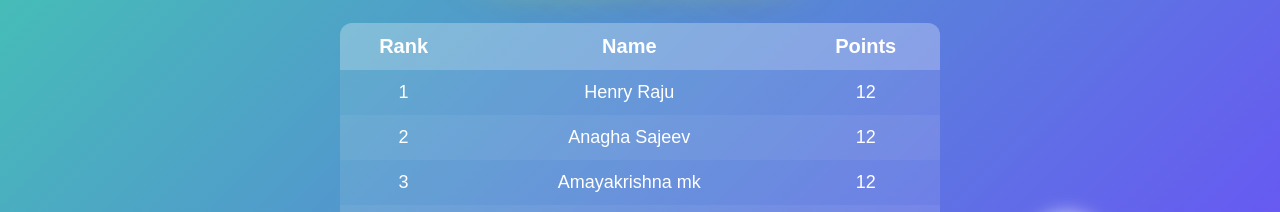
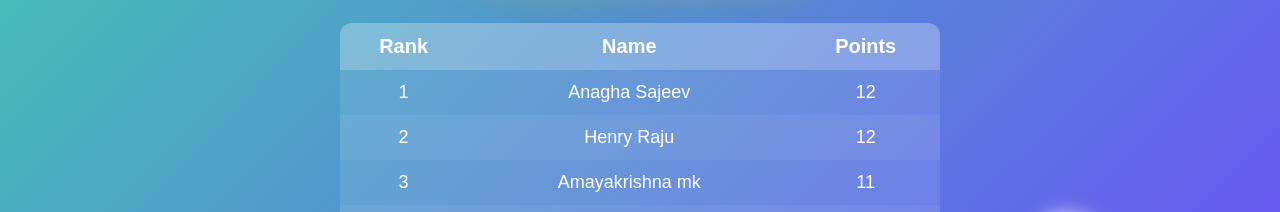
Before and after one commit to Abishekvarghese/Lets_Quizz, a plain HTML site: page index.html in a window 1280 px wide. Shown: the part 300-512 px from the top of the page. Drawn offline with Linux system fonts and the light colour scheme.

Commit message:
Update index.html
updated leaderboard

```diff
--- a/index.html
+++ b/index.html
@@ -143,9 +143,9 @@
       </tr>
     </thead>
     <tbody>
-      <tr><td>1</td><td>Henry Raju</td><td>12</td></tr>
-      <tr><td>2</td><td>Anagha Sajeev </td><td>12</td></tr>
-      <tr><td>3</td><td>Amayakrishna mk</td><td>12</td></tr>
+      <tr><td>1</td><td>Anagha Sajeev</td><td>12</td></tr>
+      <tr><td>2</td><td>Henry Raju </td><td>12</td></tr>
+      <tr><td>3</td><td>Amayakrishna mk</td><td>11</td></tr>
       <tr><td>4</td><td>Navneet Madhu </td><td>11</td></tr>
       <tr><td>5</td><td>KRISHNANATH K S</td><td>10</td></tr>
       <tr><td>6</td><td>Asha Rani C </td><td>10</td></tr>
```
